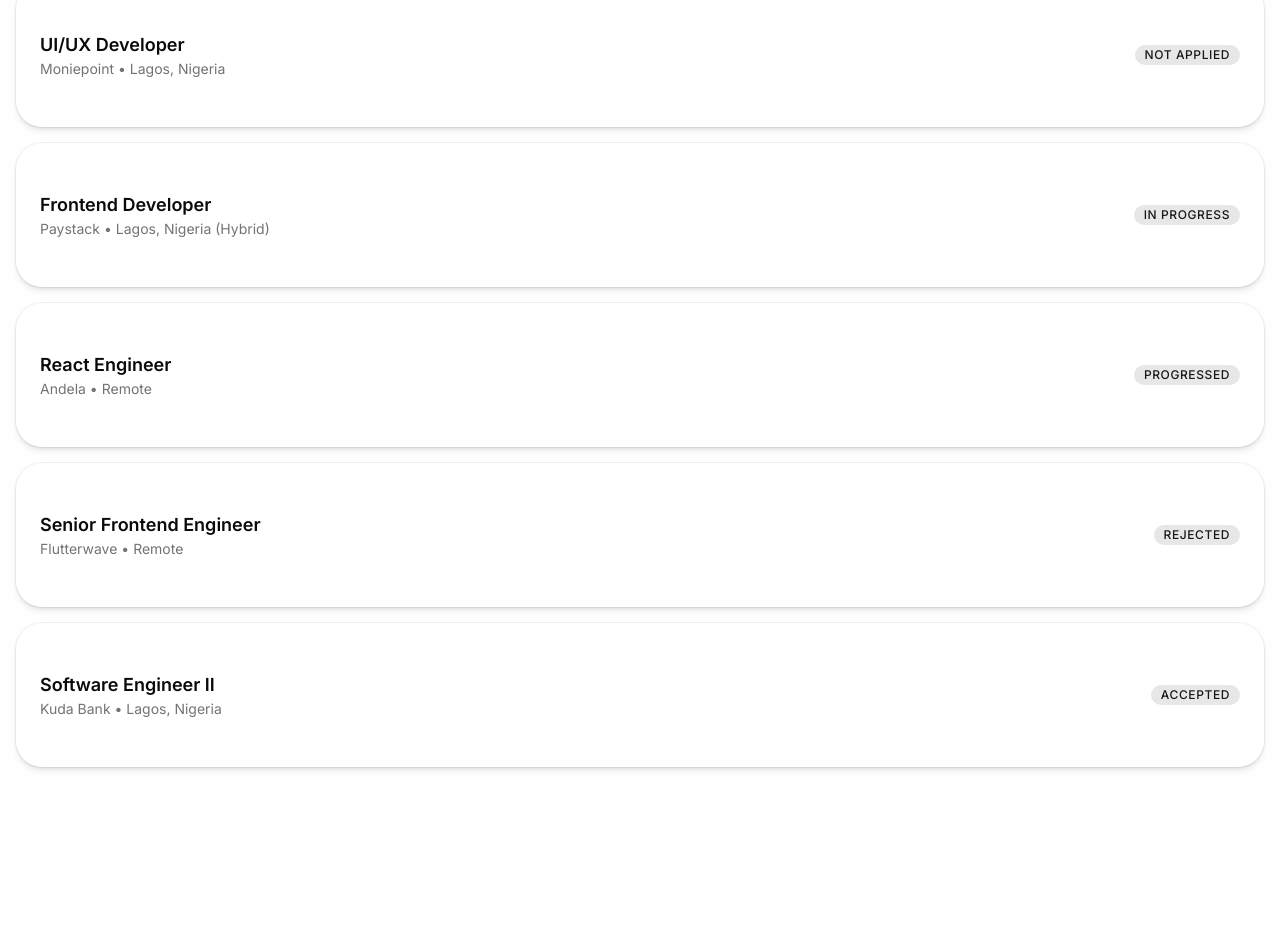
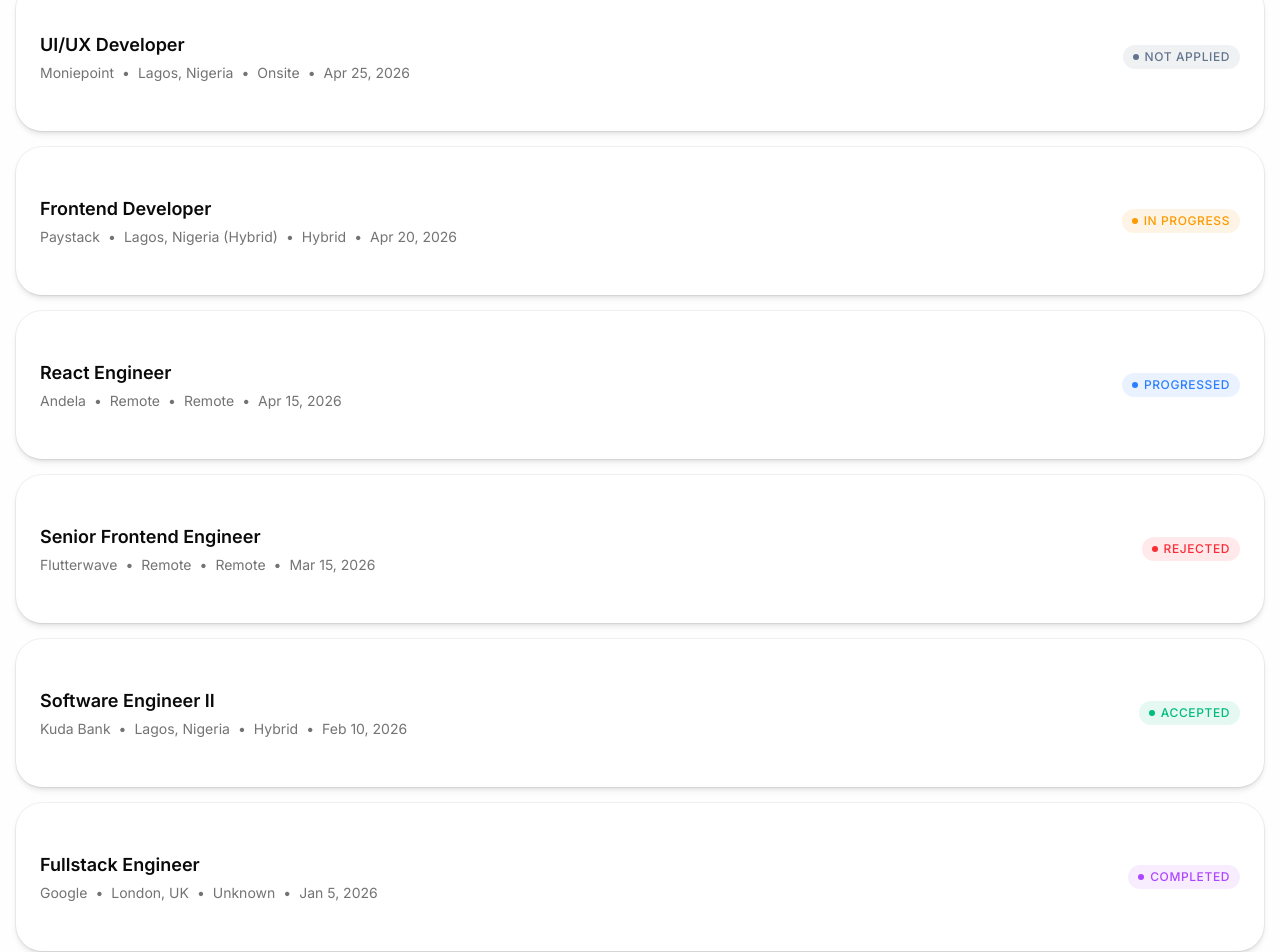
Before and after one commit to HDanielO/jobtrace, a Next.js app: page /dashboard in a window 1280 px wide. Shown: the part 398-1350 px from the top of the page. Before the commit the page ends 1197 px from the top, so only its background shows below. Built offline with nearby package versions, Linux system fonts and the light colour scheme.

Commit message:
feat: implement dashboard page and add dummy job data for UI preview

```diff
--- a/src/app/(main)/dashboard/page.tsx
+++ b/src/app/(main)/dashboard/page.tsx
@@ -5,6 +5,19 @@
 import { Briefcase, Clock, Plus, FileText, Flag, Filter } from "lucide-react";
 import { StatCards, StatCardData } from "@/components/dashboard/StatCards";
 import { DataToolbar, ToolbarButton } from "@/components/dashboard/DataToolbar";
+
+// --- Helper Function for Status Badge Colors ---
+const getStatusConfig = (status: string) => {
+  switch (status) {
+    case "not_applied": return { bg: "bg-slate-500/10", text: "text-slate-500", dot: "bg-slate-500" };
+    case "in_progress": return { bg: "bg-amber-500/10", text: "text-amber-500", dot: "bg-amber-500" };
+    case "progressed": return { bg: "bg-blue-500/10", text: "text-blue-500", dot: "bg-blue-500" };
+    case "accepted": return { bg: "bg-emerald-500/10", text: "text-emerald-500", dot: "bg-emerald-500" };
+    case "rejected": return { bg: "bg-red-500/10", text: "text-red-500", dot: "bg-red-500" };
+    case "completed": return { bg: "bg-purple-500/10", text: "text-purple-500", dot: "bg-purple-500" };
+    default: return { bg: "bg-primary/10", text: "text-primary", dot: "bg-primary" };
+  }
+};
 
 export default function DashboardPage() {
   const totalJobs = dummyJobs.length;
@@ -90,23 +103,48 @@
 
         {/* The List of Jobs */}
         <div className="grid gap-4">
-          {dummyJobs.map((job) => (
+          {dummyJobs.map((job) => {
+            // 1. Get the colors for this specific status
+            const statusConfig = getStatusConfig(job.status);
+
+            // 2. Format the date nicely (e.g., "Apr 25, 2026")
+            const formattedDate = new Intl.DateTimeFormat('en-US', {
+              month: 'short', day: 'numeric', year: 'numeric'
+            }).format(new Date(job.created_at));
+
+            return (
               <Card key={job.id} className="hover:bg-muted/50 transition-colors">
                 <CardContent className="p-6 flex flex-col sm:flex-row sm:items-center justify-between gap-4">
-                <div>
+
+                  {/* Left Side: Job Details */}
+                  <div className="space-y-1">
                     <h3 className="font-semibold text-lg">{job.title}</h3>
-                  <p className="text-muted-foreground text-sm">
-                    {job.company} • {job.location}
-                  </p>
+                    <div className="flex flex-wrap items-center text-sm text-muted-foreground gap-2">
+                      <span>{job.company}</span>
+                      <span>•</span>
+                      <span>{job.location}</span>
+                      <span>•</span>
+                      <span className="capitalize">{job.job_type}</span>
+                      <span>•</span>
+                      <span>{formattedDate}</span>
                     </div>
-                <div className="flex items-center gap-2">
-                  <span className="text-xs font-medium px-2.5 py-0.5 rounded-full bg-primary/10 text-primary uppercase tracking-wider">
+                  </div>
+
+                  {/* Right Side: Status Badge */}
+                  <div className="flex items-center gap-2 shrink-0">
+                    <span
+                      className={`inline-flex items-center gap-1.5 px-2.5 py-1 rounded-full text-xs font-medium uppercase tracking-wider ${statusConfig.bg} ${statusConfig.text}`}
+                    >
+                      {/* The colored dot */}
+                      <span className={`h-1.5 w-1.5 rounded-full ${statusConfig.dot}`}></span>
                       {job.status.replace("_", " ")}
                     </span>
                   </div>
+
                 </CardContent>
               </Card>
-          ))}
+            );
+          })}
         </div>
       </div>
     </div>
--- a/src/lib/dummy-data.ts
+++ b/src/lib/dummy-data.ts
@@ -105,6 +105,25 @@
     created_at: "2026-02-10T08:00:00Z",
     updated_at: "2026-04-25T16:20:00Z",
   },
+  {
+    id: "job-6",
+    user_id: "user-123",
+    title: "Fullstack Engineer",
+    company: "Google",
+    location: "London, UK",
+    job_type: "unknown",
+    status: "completed",
+    url: "https://careers.google.com",
+    todos: [
+      {
+        id: "t10",
+        text: "Reflect on the interview process",
+        is_completed: true,
+      },
+    ],
+    created_at: "2026-01-05T08:00:00Z",
+    updated_at: "2026-02-05T16:20:00Z",
+  },
 ];
 
 export const getDummyMetrics = () => {
@@ -115,5 +134,6 @@
     accepted: dummyJobs.filter((j) => j.status === "accepted").length,
     rejected: dummyJobs.filter((j) => j.status === "rejected").length,
     notApplied: dummyJobs.filter((j) => j.status === "not_applied").length,
+    completed: dummyJobs.filter((j) => j.status === "completed").length,
   };
 };
```
Lines whose indentation alone changed are shown as unchanged.
